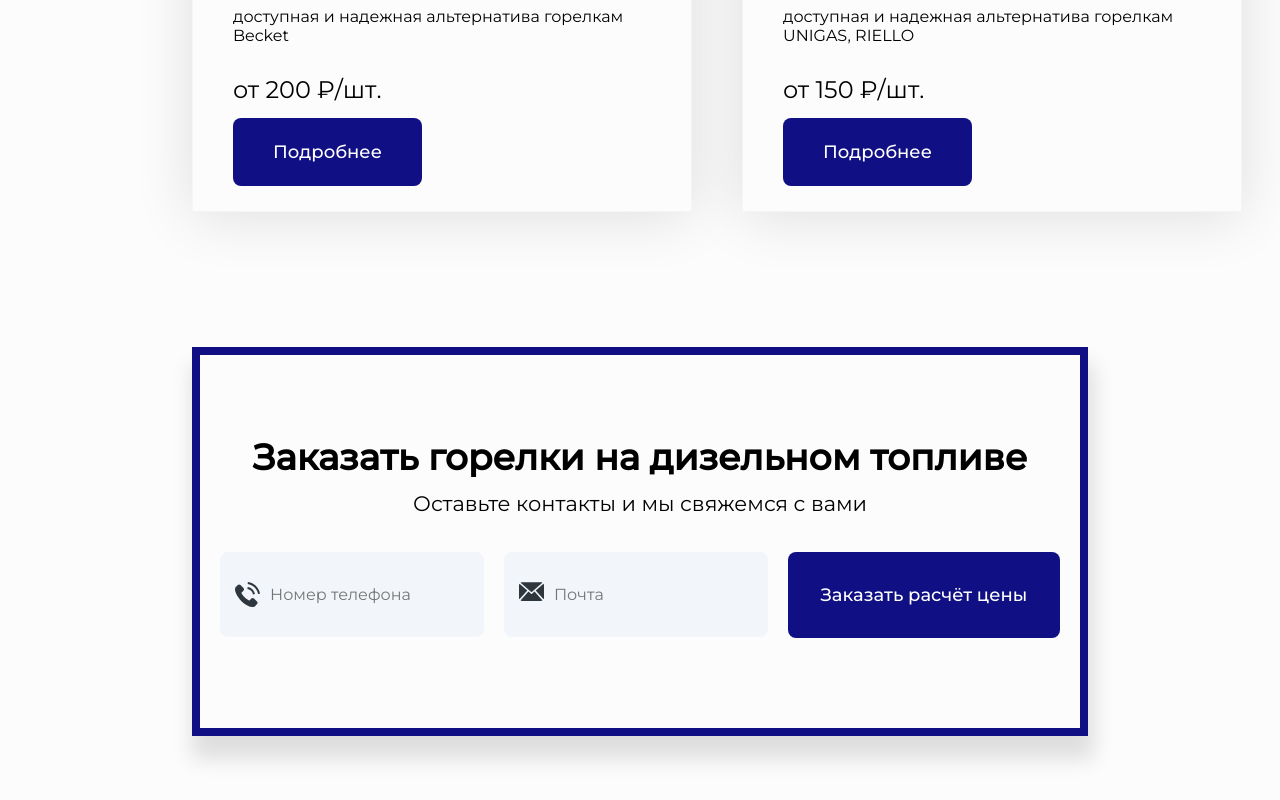
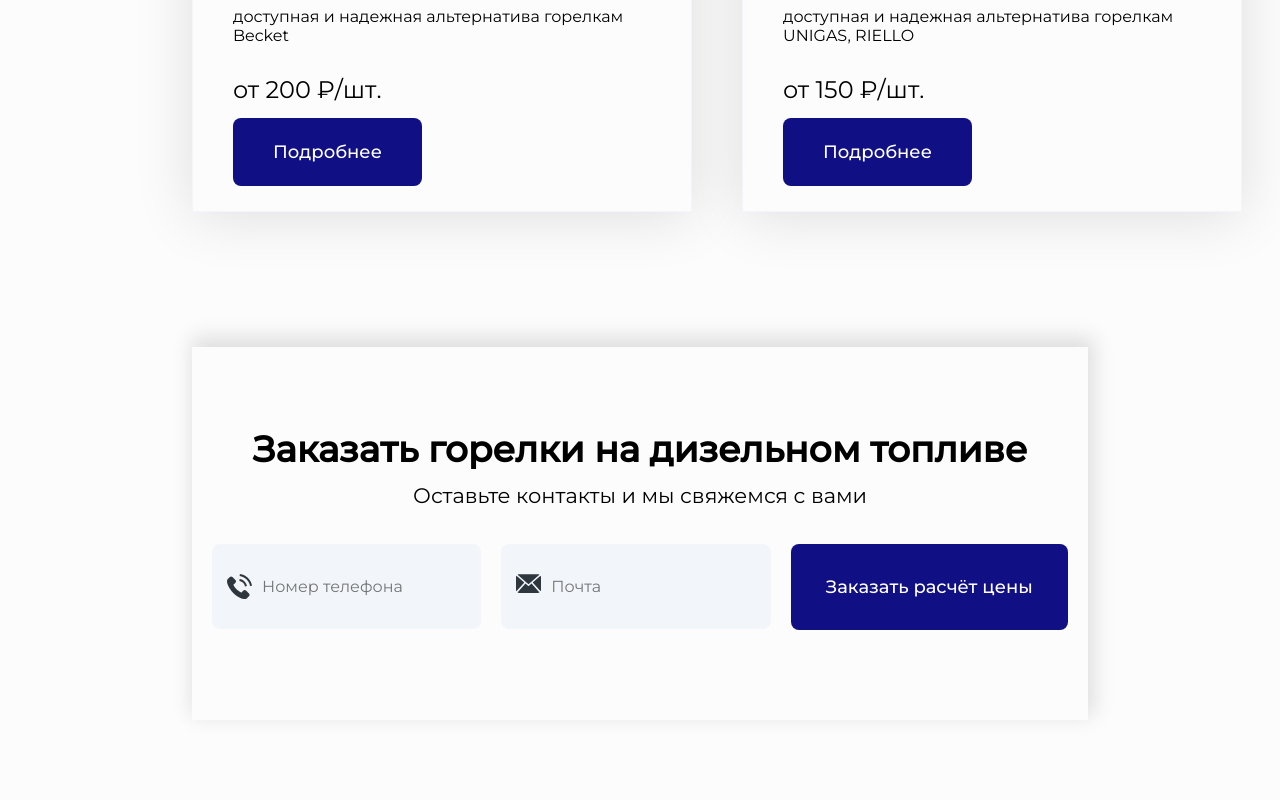
Before and after one commit to rvminvb/eta-landing, a website: page index.html in a window 1280 px wide. Shown: the part 2027-2827 px from the top of the page. Drawn offline with Linux system fonts and the light colour scheme.

Commit message:
form update

```diff
--- a/sass/app.sass
+++ b/sass/app.sass
@@ -294,9 +294,8 @@ body
     .form
       margin-top: 70px
       margin-bottom: 70px
-      border: 8px solid #101084
       padding: 20px
-      box-shadow: 3px 20px 20px 3px rgb(0 0 0 / 12%)
+      box-shadow: 3px -7px 20px 3px rgb(0 0 0 / 12%)
       @include media("<=tablet")
         margin-top: 0
       .form-heading
```
Also changed, not shown: css/index.css, 1 other file.
